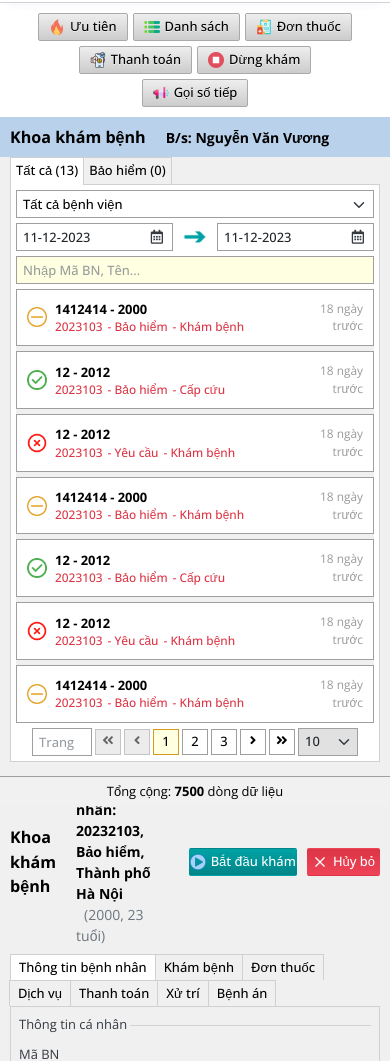
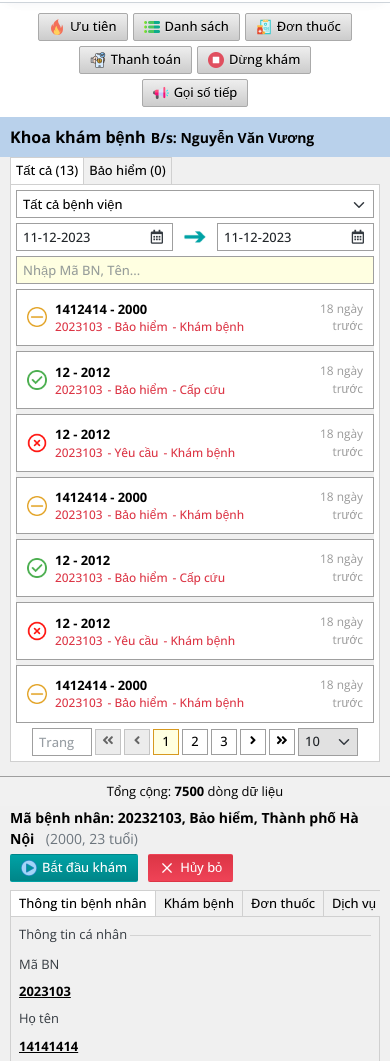
Before and after one commit to JayBee-K/template-hospital, a plain HTML site: page page-kham-benh-tab-thong-tin-benh-nhan.html in a window 390 px wide. Shown: the part 38-1099 px from the top of the page. Drawn offline with nearby package versions, Linux system fonts and the light colour scheme.

Commit message:
Responsive

```diff
--- a/assets/css/responsive.css
+++ b/assets/css/responsive.css
@@ -244,6 +244,10 @@
 		flex-wrap: wrap;
 		width: auto;
 	}
+
+	.theme-table{
+		overflow-x: auto !important;
+	}
 }
 
 @media screen and (max-width: 991px) {
@@ -261,3 +265,15 @@
 		justify-content: center;
 	}
 }
+
+@media screen and (max-width: 768px) {
+	.section-heading {
+		width: 100%;
+		flex-wrap: wrap;
+		gap: 5px;
+	}
+
+	.section-heading .heading-button {
+		margin-left: 0 !important;
+	}
+}
--- a/assets/css/style.css
+++ b/assets/css/style.css
@@ -657,6 +657,7 @@ textarea.theme-input::-webkit-scrollbar-thumb:hover {
 
 .theme-table.theme-table_height::-webkit-scrollbar {
     width: 5px;
+	height: 5px;
 }
 
 .theme-table.theme-table_height::-webkit-scrollbar-track {
@@ -883,6 +884,9 @@ textarea.theme-input::-webkit-scrollbar-thumb:hover {
     margin-bottom: 0;
     position: relative;
     z-index: 2;
+	flex-wrap: nowrap;
+	overflow-y: hidden;
+	overflow-x: auto;
 }
 
 .section-tab .nav-tabs .nav-link {
@@ -895,6 +899,7 @@ textarea.theme-input::-webkit-scrollbar-thumb:hover {
     border-bottom: 0;
     background: #f0f0f0;
     transition: .3s background ease;
+	white-space: nowrap;
 }
 
 .section-tab .nav-tabs .nav-link + .nav-link {
@@ -1174,3 +1179,7 @@ textarea.theme-input::-webkit-scrollbar-thumb:hover {
     font-style: normal;
     line-height: 1.2;
 }
+
+.dragscroll {
+	cursor: pointer;
+}
--- a/assets/js/app.js
+++ b/assets/js/app.js
@@ -239,13 +239,6 @@ const handleInitDateRangePicker = function () {
 	})
 }
 
-const handleInitTableDraggable = function () {
-	if ($('.table-draggable').length) {
-		$('.table-draggable').each(function () {
-			$(this).draggable();
-		})
-	}
-}
 
 const handleToggleDisabledInput = function () {
 	if ($('.toggleDisabledInput').length) {
@@ -272,6 +265,5 @@ $(function () {
 	handleViewPass();
 	handleInitSelect2();
 	handleInitDateRangePicker();
-	handleInitTableDraggable();
 	handleToggleDisabledInput();
 });
--- a/page-kham-benh-tab-thong-tin-benh-nhan.html
+++ b/page-kham-benh-tab-thong-tin-benh-nhan.html
@@ -806,7 +806,7 @@
                     </div>
                     <div class="section-information">
                         <div class="section-tab">
-                            <div class="nav nav-tabs mb-0 border-bottom-0" role="tablist">
+                            <div class="nav nav-tabs mb-0 border-bottom-0 dragscroll" role="tablist">
                                 <button class="nav-link active m-0 text-black rounded-0 link-default"
                                         data-bs-toggle="tab"
                                         data-bs-target="#tab-thongtinbenhnhan" type="button">
```
Also changed, not shown: assets/plugins/dragscroll.js (+18 -1 lines).
